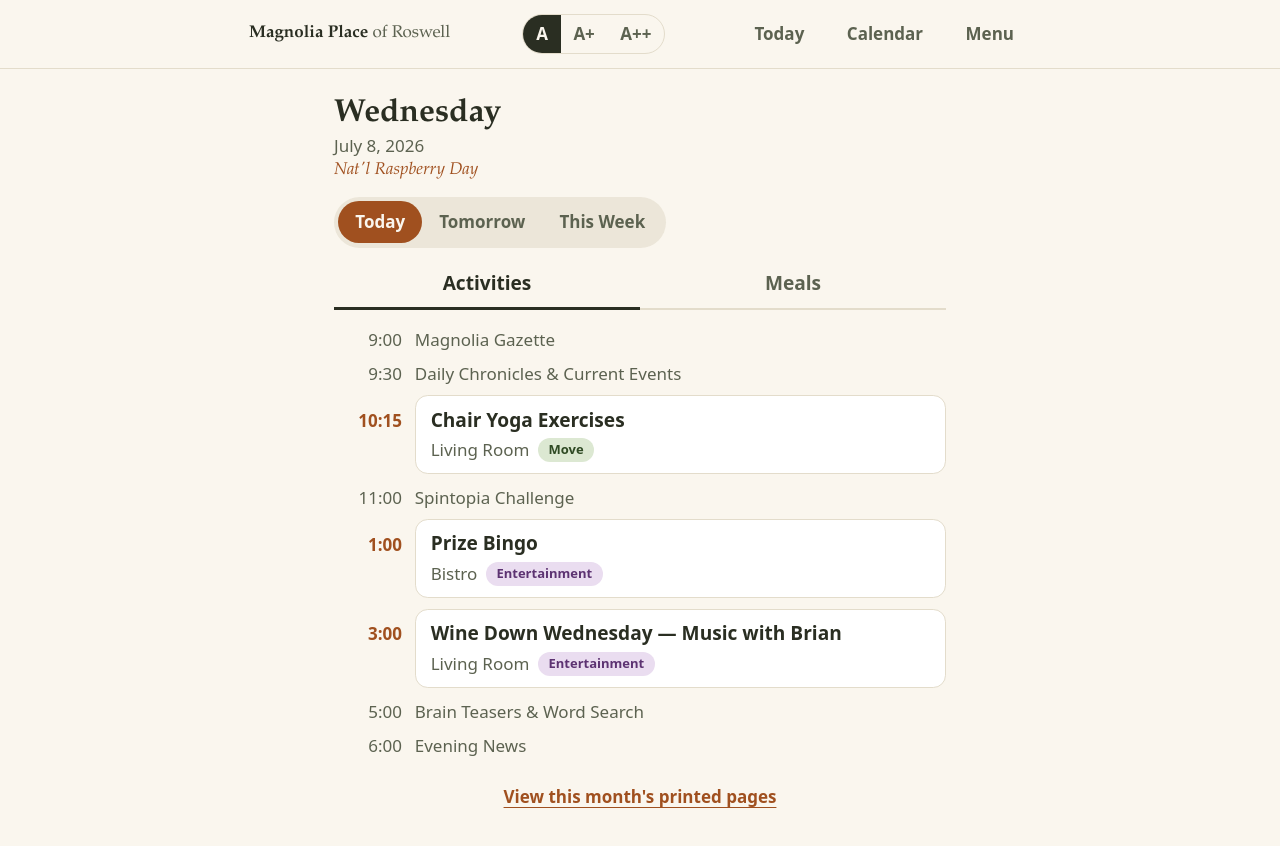
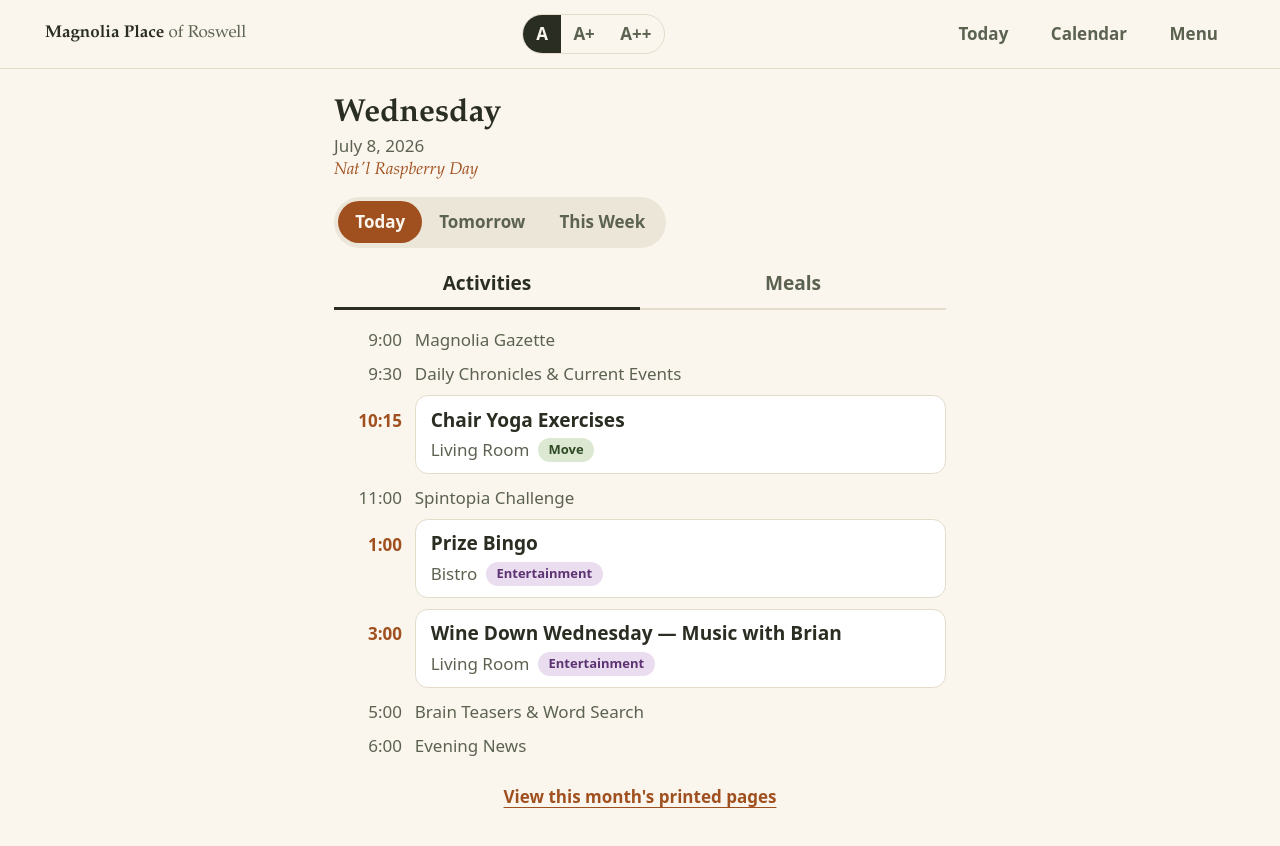
Before and after one commit to dillo/magnolia-companion, a Next.js app: page / in a window 1280 px wide. Shown: the top 846 px of the page. Built offline with nearby package versions, Linux system fonts and the light colour scheme.

Commit message:
feat: widen desktop shell to max-w-6xl so the calendar grid breathes at large text sizes

```diff
--- a/app/layout.tsx
+++ b/app/layout.tsx
@@ -25,7 +25,7 @@ export default function RootLayout({ children }: { children: React.ReactNode })
           }}
         />
         <header className="border-b border-hairline">
-          <div className="mx-auto flex max-w-3xl flex-wrap items-center justify-between gap-3 px-4 py-3">
+          <div className="mx-auto flex max-w-6xl flex-wrap items-center justify-between gap-3 px-4 py-3">
             <div className="font-display">
               <span className="font-semibold">Magnolia Place</span>{" "}
               <span className="text-moss">of Roswell</span>
@@ -41,7 +41,7 @@ export default function RootLayout({ children }: { children: React.ReactNode })
             </nav>
           </div>
         </header>
-        <main className="mx-auto max-w-3xl px-4 py-6 pb-16">{children}</main>
+        <main className="mx-auto max-w-6xl px-4 py-6 pb-16">{children}</main>
       </body>
     </html>
   );
```
